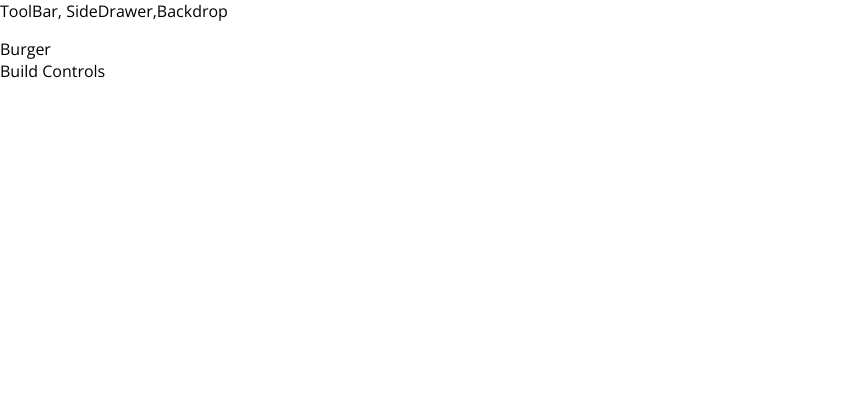
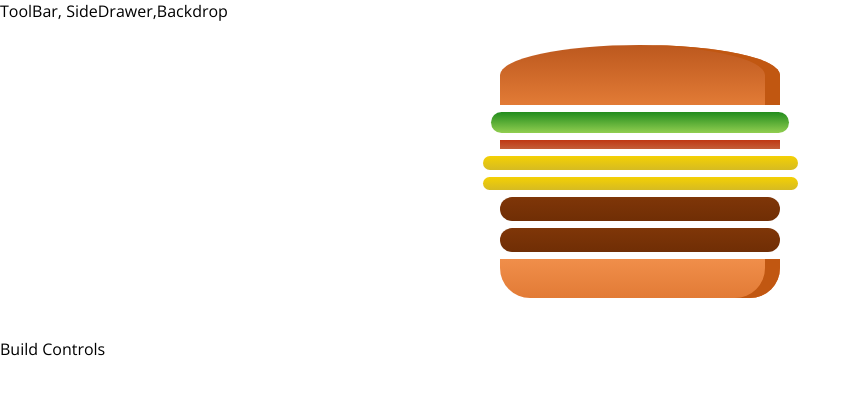
Before and after one commit to akhi0gupta007/sts-workspace, a React (Create React App) app in the folder burger-shop/: page / in a window 1280 px wide. Shown: the top 394 px of the page, without its empty margins (0-861 px from the left). Built offline with nearby package versions, Linux system fonts and the light colour scheme.

Commit message:
buurger ingredients

```diff
--- a/burger-shop/src/components/Burger/Burger.js
+++ b/burger-shop/src/components/Burger/Burger.js
@@ -0,0 +1,21 @@
+import React from "react";
+import classes from "./Burger.module.css";
+import BurgerIngredient from "./BurgerIngredient/BurgerIngredient";
+
+const burger = (props) => {
+  const transformedIngredient = Object.keys(props.ingredients).map((igKey) => {
+    return [...Array(props.ingredients[igKey])].map((_, i) => {
+      return <BurgerIngredient key={igKey + i} type={igKey}></BurgerIngredient>;
+    });
+  });
+  console.log(transformedIngredient);
+  return (
+    <div className={classes.Burger}>
+      <BurgerIngredient type="bread-top"></BurgerIngredient>
+      {transformedIngredient}
+      <BurgerIngredient type="bread-bottom"></BurgerIngredient>
+    </div>
+  );
+};
+
+export default burger;
--- /dev/null
+++ b/burger-shop/src/components/Burger/Burger.module.css
@@ -0,0 +1,23 @@
+.Burger {
+  width: 100%;
+  margin: auto;
+  height: 250px;
+  overflow: auto;
+  text-align: center;
+  font-weight: bold;
+  font-size: 1.2rem;
+}
+
+@media (min-width:1000px) and (min-height:700px){
+    .Burger{
+        width: 700px;
+        height: 600px;
+    }
+}
+
+@media (min-width:500px) and (min-height:400px){
+    .Burger{
+        width: 350px;
+        height: 300px;
+    }
+}
--- a/burger-shop/src/components/Burger/BurgerIngredient/BurgerIngredient.js
+++ b/burger-shop/src/components/Burger/BurgerIngredient/BurgerIngredient.js
@@ -1,12 +1,12 @@
-import React from "react";
+import React, { Component } from "react";
 import classes from "./BurgerIngredient.module.css";
 
 import PropTypes from "prop-types";
 
-const burgerIngredient = (props) => {
+class BurgerIngredient extends Component {
+  render() {
     let ingredient = null;
-
-  switch (props.type) {
+    switch (this.props.type) {
       case "bread-bottom":
         ingredient = <div className={classes.BreadBottom}></div>;
         break;
@@ -33,12 +33,12 @@
       default:
         ingredient = null;
     }
+    return ingredient;
+  }
+}
 
-  return ingredient;
+BurgerIngredient.propTypes = {
+  type: PropTypes.string.isRequired,
 };
 
-burgerIngredient.propTypes = {
-    type: PropTypes.string
-};
-
-export default burgerIngredient;
+export default BurgerIngredient;
--- a/burger-shop/src/containers/BurgerBuilder/BurgerBuilder.js
+++ b/burger-shop/src/containers/BurgerBuilder/BurgerBuilder.js
@@ -1,10 +1,21 @@
-import React,{Component} from 'react'
-import Aux from '../../hoc/Auxilary'
-class BurgerBuilder extends Component{
-    render(){
+import React, { Component } from "react";
+import Aux from "../../hoc/Auxilary";
+import Burger from "../../components/Burger/Burger";
+
+class BurgerBuilder extends Component {
+  state = {
+    ingredients: {
+      salad: 1,
+      bacon: 1,
+      cheese: 2,
+      meat: 2,
+    },
+  };
+
+  render() {
     return (
       <Aux>
-                <div>Burger</div>
+        <Burger ingredients={this.state.ingredients}></Burger>
         <div>Build Controls</div>
       </Aux>
     );
```
Lines whose indentation alone changed are shown as unchanged.
